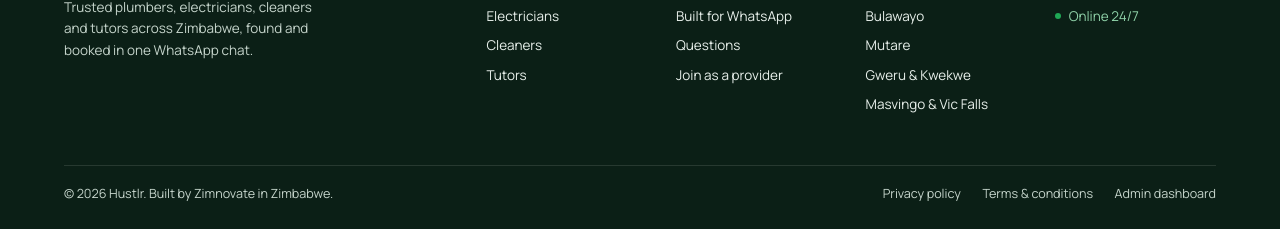
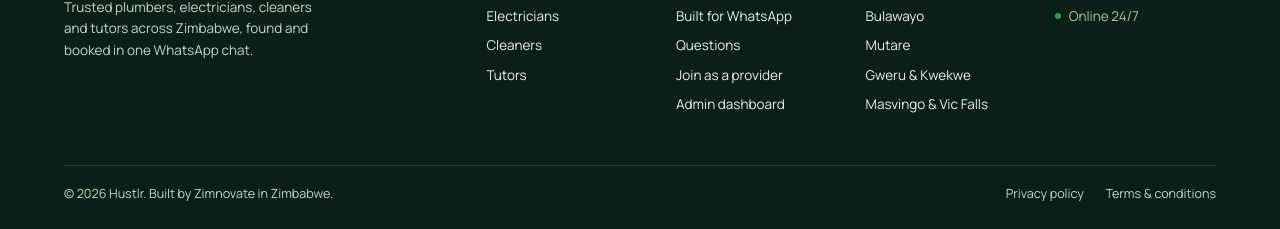
Before and after one commit to rossup/HustlrWebPage, an Astro site: page / in a window 1280 px wide. Shown: the part 4500-4729 px from the top of the page. Built offline with nearby package versions, Linux system fonts and the light colour scheme; Astro itself is replaced by a stand-in of ours; no server answers.

Commit message:
Move admin dashboard link into the footer's Hustlr column

```diff
--- a/src/components/SiteFooter.astro
+++ b/src/components/SiteFooter.astro
@@ -26,6 +26,7 @@ const year = new Date().getFullYear();
           <a href="/#why">Built for WhatsApp</a>
           <a href="/#questions">Questions</a>
           <a href={WA_PROVIDER} target="_blank" rel="noopener">Join as a provider</a>
+          <a href="/admin">Admin dashboard</a>
         </div>
         <div class="rd-footer-col">
           <h2>Areas</h2>
@@ -41,10 +42,9 @@ const year = new Date().getFullYear();
 
     <div class="rd-footer-bottom">
       <span>© {year} Hustlr. Built by Zimnovate in Zimbabwe.</span>
-      <nav aria-label="Legal and admin">
+      <nav aria-label="Legal">
         <a href="/privacy">Privacy policy</a>
         <a href="/terms">Terms &amp; conditions</a>
-        <a href="/admin">Admin dashboard</a>
       </nav>
     </div>
   </div>
```
